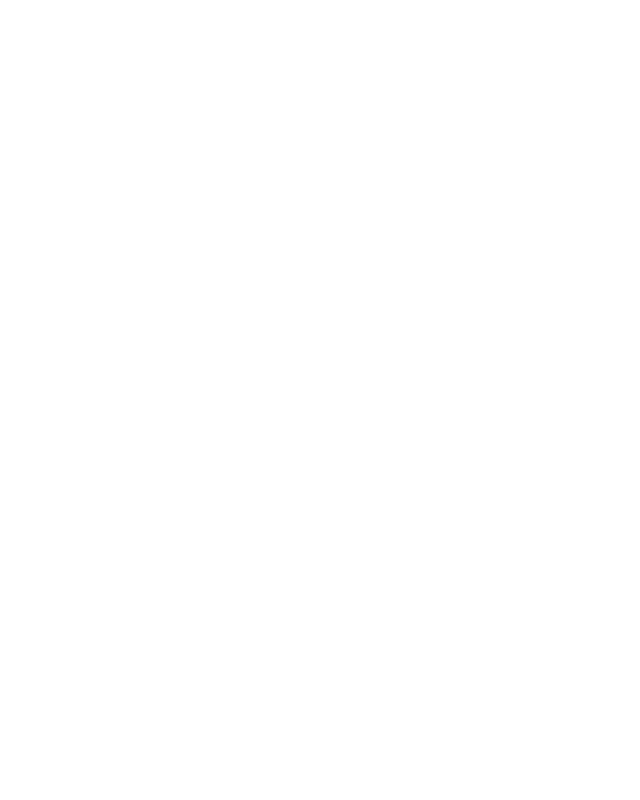
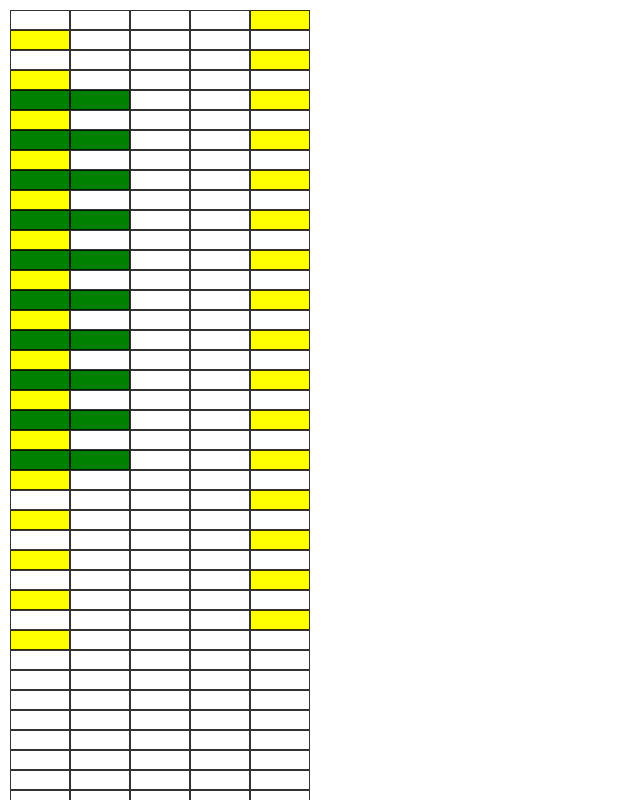
Before and after one commit to UOA-CS732-SE750-Students-2022/project-group-jade-jaguars, a Next.js app in the folder packages/frontend/: page / in a window 1280 px wide. Shown: the top 800 px of the page, without its empty margins (0-640 px from the left). Built offline with nearby package versions, Linux system fonts and the light colour scheme.

Commit message:
Fixed midnight overlap edge case

```diff
--- a/packages/frontend/components/AvailabilitySelector.tsx
+++ b/packages/frontend/components/AvailabilitySelector.tsx
@@ -5,6 +5,7 @@ import {
 } from '../types/AvailabilityBlock';
 import TimeBracket from '../types/TimeBracket';
 
+// Assumption: no more than 7 days sent through as potentialTimes.
 function AvailabilitySelector(props: {
   potentialTimes: TimeBracket[];
   availability: AvailabilityBlock[];
@@ -47,20 +48,49 @@ function AvailabilitySelector(props: {
       halfHours--;
     }
 
+    let timeList = props.potentialTimes;
+
+    if (
+      !(
+        endTime.getFullYear() === startTime.getFullYear() &&
+        endTime.getMonth() === startTime.getMonth() &&
+        endTime.getDate() === startTime.getDate()
+      )
+    ) {
+      timeList = [];
+      for (let index in props.potentialTimes) {
+        let myStartTime = new Date(props.potentialTimes[index].startTime);
+        const finalEndTime = new Date(props.potentialTimes[index].endTime);
+        const daysInTB =
+          (finalEndTime.getTime() - myStartTime.getTime()) /
+            (1000 * 3600 * 24) +
+          1;
+
+        for (let i = 0; i < daysInTB; i++) {
+          let myEndTime = new Date(myStartTime);
+          myEndTime.setHours(23);
+          myEndTime.setMinutes(59);
+          timeList.push({
+            startTime: myStartTime.getTime(),
+            endTime: myEndTime.getTime(),
+          });
+          myStartTime = new Date(myEndTime);
+        }
+      }
+      halfHours = 48;
+    }
+
     let initialTimeSlots: {
       row: number;
       col: number;
       status: AvailabilityStatus;
     }[] = [];
 
-    const numDays =
-      (props.potentialTimes[props.potentialTimes.length - 1].endTime -
-        props.potentialTimes[0].startTime) /
-      (1000 * 3600 * 24);
+    const numDays = timeList.length;
 
     for (let i = 0; i < halfHours; i++) {
       for (let j = 0; j < numDays; j++) {
-        const day = new Date(props.potentialTimes[j].startTime);
+        const day = new Date(timeList[j].startTime);
         let time = startTimeHours + 0.5 * i;
         if (startTimeMins == 30) {
           time += 0.5;
@@ -116,7 +146,7 @@ function AvailabilitySelector(props: {
       row: number;
       col: number;
       status: AvailabilityStatus;
-    }[] = timeSlots.map((object) => ({ ...object }));
+    }[] = timeSlots.flatMap((object) => ({ ...object }));
     const index = 5 * start[0] + start[1];
     if (newTimeSlots[index].status === props.status) {
       newTimeSlots[index].status = AvailabilityStatus.Unavailable;
```
